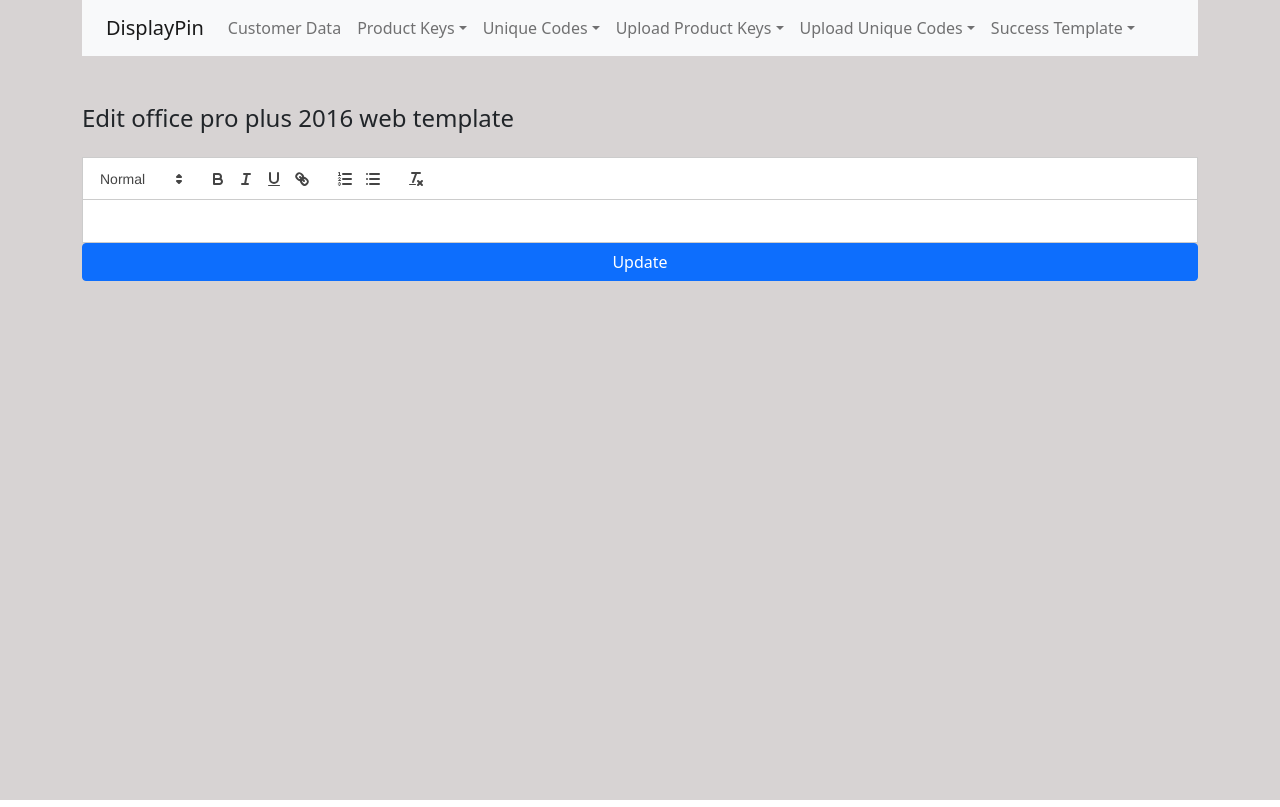
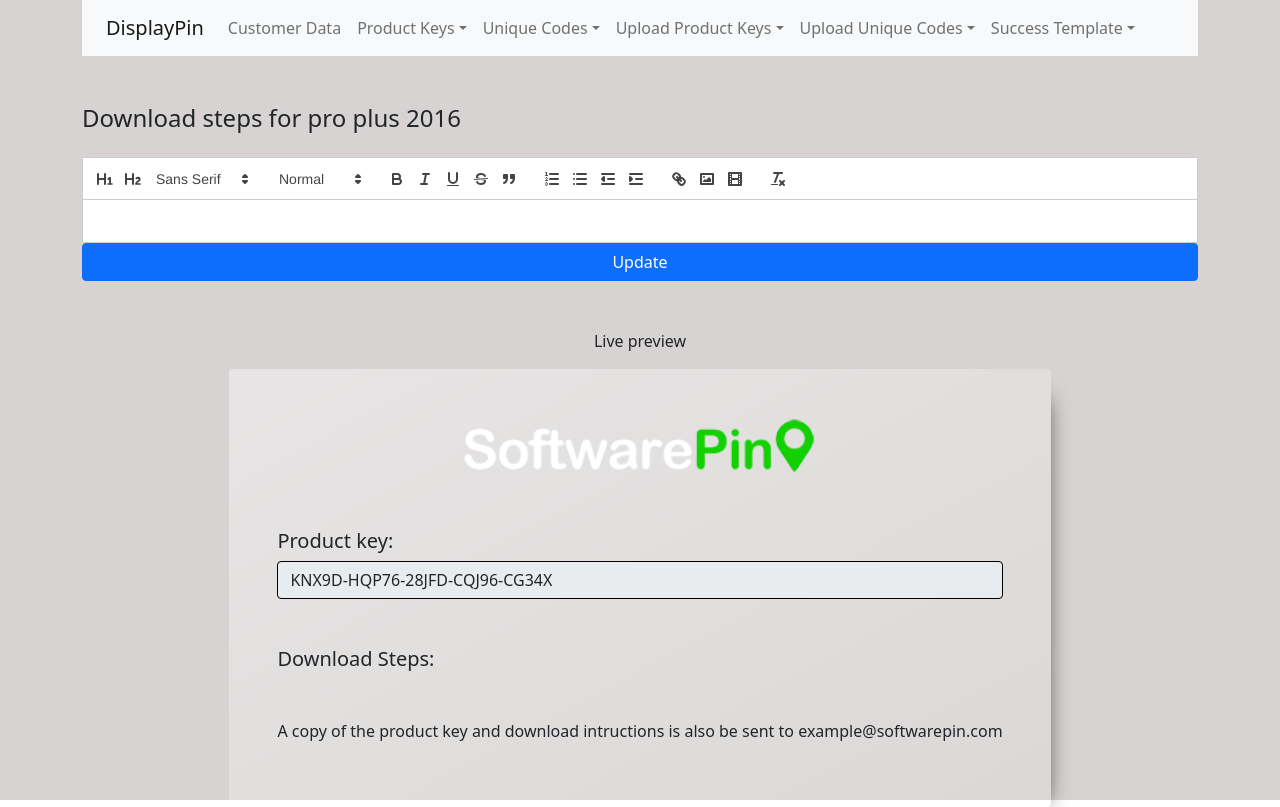
Before and after one commit to nmsabil/peekpin, a React (Create React App) app in the folder client/: page /admin/template/pp2016 in a window 1280 px wide. Built offline with nearby package versions, Linux system fonts and the light colour scheme; no server answers; the database is empty; sample sign-in values are in the browser's storage.

Commit message:
fixed web template logic

```diff
--- a/client/src/App.js
+++ b/client/src/App.js
@@ -144,20 +144,20 @@ function App() {
                       <ProtectedRoute>
                         <Navigation />
                         <EditWebTemplate
-                          title={"Edit office pro plus 2016 web template"}
-                          version={"Pro Plus"}
+                          title={"Download steps for pro plus 2016"}
+                          version={"pro plus 2016"}
                         />
                       </ProtectedRoute>
                     }
-                  />{" "}
+                  />
                   <Route
                     path='/admin/template/pp2019'
                     element={
                       <ProtectedRoute>
                         <Navigation />
                         <EditWebTemplate
-                          title={"Edit office pro plus 2019 web template"}
-                          version={"Pro Plus"}
+                          title={"Download steps for plus 2019"}
+                          version={"pro plus 2019"}
                         />
                       </ProtectedRoute>
                     }
--- a/client/src/components/EditWebTemplate/EditWebTemplate.jsx
+++ b/client/src/components/EditWebTemplate/EditWebTemplate.jsx
@@ -7,10 +7,12 @@ import {
 } from "firebase/firestore";
 import React, { useEffect } from "react";
 import { useState } from "react";
-import { Alert, Button } from "react-bootstrap";
+import { Alert, Button, Form } from "react-bootstrap";
 import ReactQuill from "react-quill";
 import "react-quill/dist/quill.snow.css";
 import { db } from "../../firebase";
+import logo from "../../images/logo-transperant.png";
+import parse from "html-react-parser";
 
 function EditWebTemplate(props) {
   const [value, setValue] = useState("");
@@ -21,12 +23,23 @@ function EditWebTemplate(props) {
     const q = query(collection(db, "Web Templates"));
     const unsub = onSnapshot(q, (querySnapshot) => {
       querySnapshot.forEach((doc) => {
-        setWhich(doc);
-        setValue(doc.data().html);
+        if (
+          props.version === "pro plus 2016" &&
+          doc.data().software === "2016"
+        ) {
+          setWhich(doc);
+          setValue(doc.data().html);
+        } else if (
+          props.version === "pro plus 2019" &&
+          doc.data().software === "2019"
+        ) {
+          setWhich(doc);
+          setValue(doc.data().html);
+        }
       });
     });
     return () => unsub();
-  }, []);
+  }, [props.version]);
 
   const handleSubmit = async () => {
     const refcd = doc(db, "Web Templates", which.id);
@@ -34,6 +47,41 @@ function EditWebTemplate(props) {
       html: value,
     }).then(setUpdated(true));
   };
+
+  const modules = {
+    toolbar: [
+      [{ header: "1" }, { header: "2" }, { font: [] }],
+      [{ size: [] }],
+      ["bold", "italic", "underline", "strike", "blockquote"],
+      [
+        { list: "ordered" },
+        { list: "bullet" },
+        { indent: "-1" },
+        { indent: "+1" },
+      ],
+      ["link", "image", "video"],
+      ["clean"],
+    ],
+    clipboard: {
+      matchVisual: false,
+    },
+  };
+  const formats = [
+    "header",
+    "font",
+    "size",
+    "bold",
+    "italic",
+    "underline",
+    "strike",
+    "blockquote",
+    "list",
+    "bullet",
+    "indent",
+    "link",
+    "image",
+    "video",
+  ];
 
   return (
     <div>
@@ -51,10 +99,47 @@ function EditWebTemplate(props) {
           theme='snow'
           value={value}
           onChange={setValue}
+          modules={modules}
+          formats={formats}
         />
         <Button onClick={handleSubmit} variant='primary w-100' type='submit'>
           Update
         </Button>
+      </div>
+      <div
+        style={{ height: "auto" }}
+        className='mt-5 templateStyle d-flex justify-content-center align-items-center flex-direction-column flex-column '
+      >
+        <p>Live preview</p>
+        <div className='template'>
+          <div className='product-key px-5 py-5 text-dark rounded text-center'>
+            <a href=''>
+              <img
+                src={logo}
+                alt='Displaypin logo'
+                className='logo mb-5 w-50'
+              />
+            </a>
+            <h5 className='text-left'> Product key:</h5>
+            <h3 className='mb-0'>
+              <Form.Control
+                disabled
+                className='inputToDisplayLicense'
+                value='KNX9D-HQP76-28JFD-CQJ96-CG34X'
+              />
+            </h3>
+
+            <div className='instruct'>
+              <h5 className='mt-5 text-left'>Download Steps:</h5>
+              <div className='text-left'>{value ? parse(value) : ""}</div>
+
+              <p className='mt-5'>
+                A copy of the product key and download intructions is also be
+                sent to example@softwarepin.com
+              </p>
+            </div>
+          </div>
+        </div>
       </div>
     </div>
   );
--- a/client/src/components/WebTemplate/OPPOnlineTemplate.jsx
+++ b/client/src/components/WebTemplate/OPPOnlineTemplate.jsx
@@ -1,12 +1,30 @@
-import React from "react";
+import React, { useEffect, useState } from "react";
 import { useLocation } from "react-router-dom";
 import logo from "../../images/logo-transperant.png";
 import Form from "react-bootstrap/Form";
+import { collection, onSnapshot, query } from "firebase/firestore";
+import { db } from "../../firebase";
+import parse from "html-react-parser";
 
 function OPP2016Template() {
   const { state } = useLocation();
   const { productKey, auth, software, email, uniqueCode, status } = state;
+  const [value, setValue] = useState("");
 
+  useEffect(() => {
+    const q = query(collection(db, "Web Templates"));
+    const unsub = onSnapshot(q, (querySnapshot) => {
+      querySnapshot.forEach((doc) => {
+        if (software === "2016" && doc.data().software === "2016") {
+          setValue(doc.data().html);
+        } else if (software === "2019" && doc.data().software === "2019") {
+          setValue(doc.data().html);
+        }
+      });
+    });
+    return () => unsub();
+  }, [value]);
+  console.log(value);
   return (
     <div className='templateStyle d-flex justify-content-center align-items-center flex-direction-column flex-column '>
       <div className='template'>
@@ -22,26 +40,15 @@ function OPP2016Template() {
               value={productKey}
             />
           </h3>
-          {software === "2021" ? (
-            "2021"
-          ) : (
-            <div className='instruct'>
-              <h5 className='mt-5 text-left'>Download Steps:</h5>
-              <ol className=' instructions'>
-                <li>
-                  Go to <a href='setup.office.com'>setup.office.com</a>{" "}
-                </li>
-                <li>Create/login to your Microsoft Account</li>
-                <li>Enter your Product key</li>
-                <li>Select Country & Language Begin Download</li>
-                <li>Run downloaded setup to install</li>
-              </ol>
-              <p className='mt-5'>
-                A copy of the product key and download intructions is also be
-                sent to {email}
-              </p>
-            </div>
-          )}
+          <div className='instruct'>
+            <h5 className='mt-5 text-left'>Download Steps:</h5>
+            <div className='text-left'>{value ? parse(value) : ""}</div>
+
+            <p className='mt-5'>
+              A copy of the product key and download intructions is also be sent
+              to {email}
+            </p>
+          </div>
         </div>
       </div>
     </div>
--- a/package.json
+++ b/package.json
@@ -1,5 +1,6 @@
 {
   "dependencies": {
+    "html-react-parser": "^3.0.4",
     "react-quill": "^2.0.0",
     "xlsx": "^0.18.5"
   }
```
Also changed, not shown: 1 other file (tests, documents, lock files or other folders).
